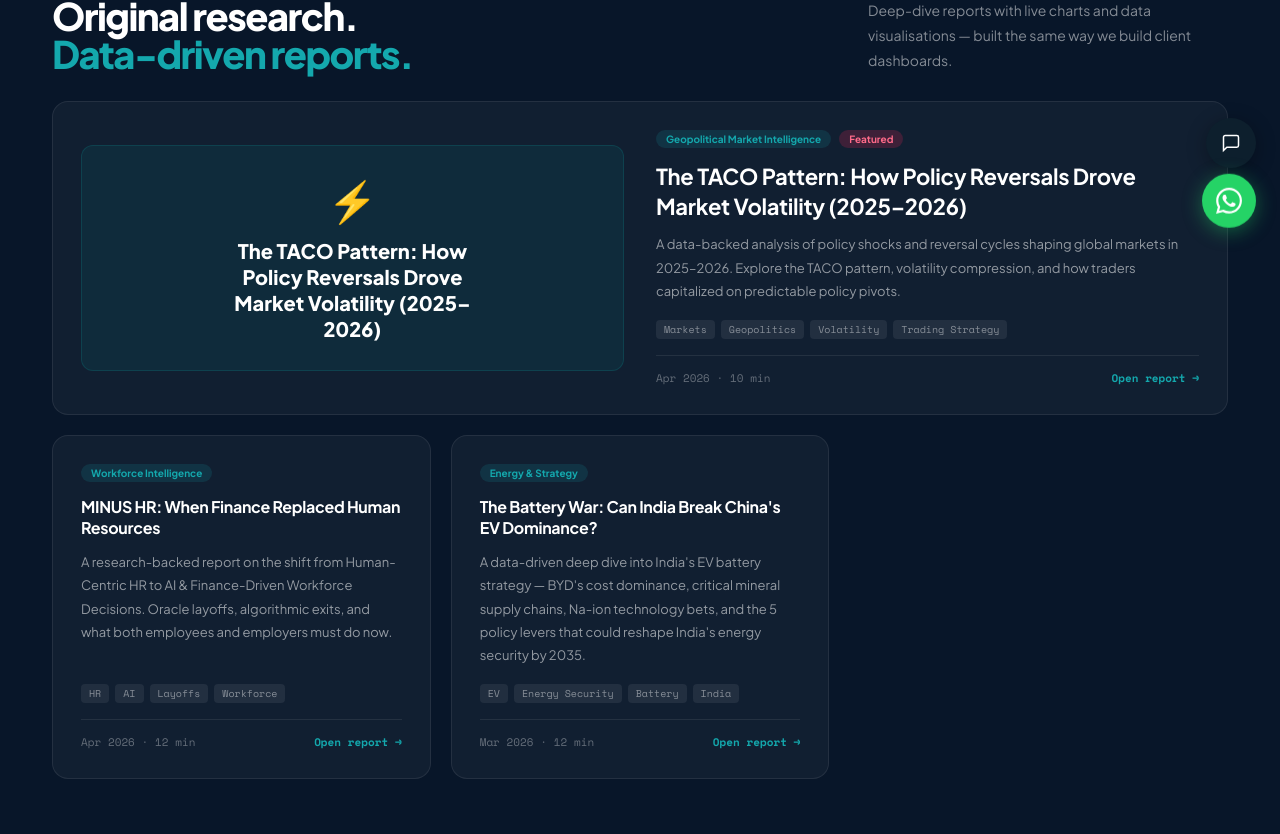
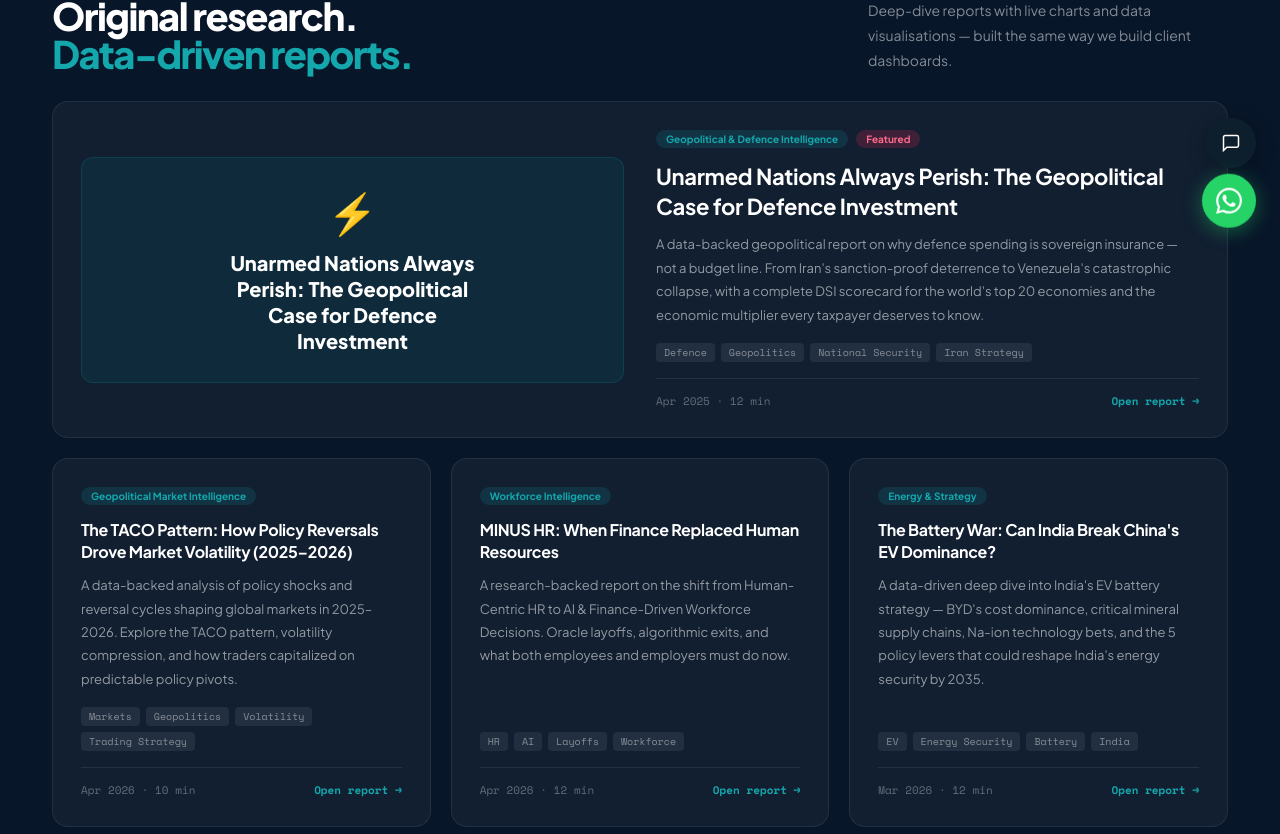
Before and after one commit to technoexcel/technoexcel-website, a Next.js app: page /blog in a window 1280 px wide. Shown: the part 546-1380 px from the top of the page. Built offline with nearby package versions, Linux system fonts and the light colour scheme; a web font is replaced by a local one.

Commit message:
Update slug update page.tsx

```diff
--- a/src/app/blog/page.tsx
+++ b/src/app/blog/page.tsx
@@ -11,12 +11,22 @@ export const metadata: Metadata = {
 // ── INSIGHTS: Rich HTML data reports ─────────────────────────────────────────
 export const INSIGHTS = [
   {
+  slug: "unarmed-nations-always-perish-defence-spending-geopolitics-2025.html",
+  title: "Unarmed Nations Always Perish: The Geopolitical Case for Defence Investment",
+  cat: "Geopolitical & Defence Intelligence",
+  date: "Apr 2025",
+  read: "12 min",
+  featured: true,
+  excerpt: "A data-backed geopolitical report on why defence spending is sovereign insurance — not a budget line. From Iran's sanction-proof deterrence to Venezuela's catastrophic collapse, with a complete DSI scorecard for the world's top 20 economies and the economic multiplier every taxpayer deserves to know.",
+  tags: ["Defence", "Geopolitics", "National Security", "Iran Strategy", "Venezuela Collapse", "Defence Economics", "DSI Index", "Taxpayer ROI", "Military Spending", "Sovereign Risk"]
+},
+  {
   slug: "taco-policy-reversal-market-pattern-2025-2026.html",
   title: "The TACO Pattern: How Policy Reversals Drove Market Volatility (2025–2026)",
   cat: "Geopolitical Market Intelligence",
   date: "Apr 2026",
   read: "10 min",
-  featured: true,
+  featured: false,
   excerpt: "A data-backed analysis of policy shocks and reversal cycles shaping global markets in 2025–2026. Explore the TACO pattern, volatility compression, and how traders capitalized on predictable policy pivots.",
   tags: ["Markets", "Geopolitics", "Volatility", "Trading Strategy", "Behavioral Finance", "Tariffs", "S&P 500", "Macro Analysis"]
 },
```
